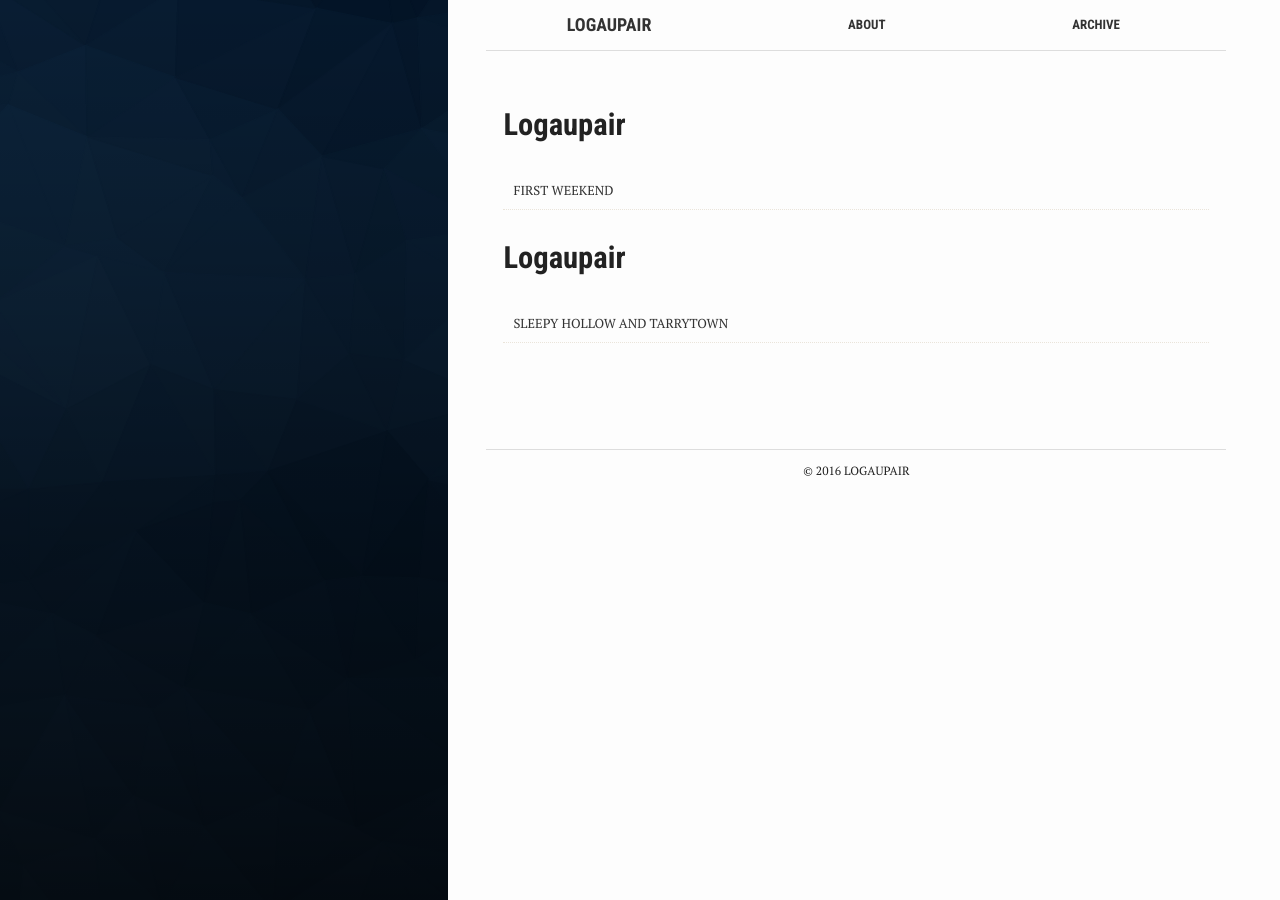
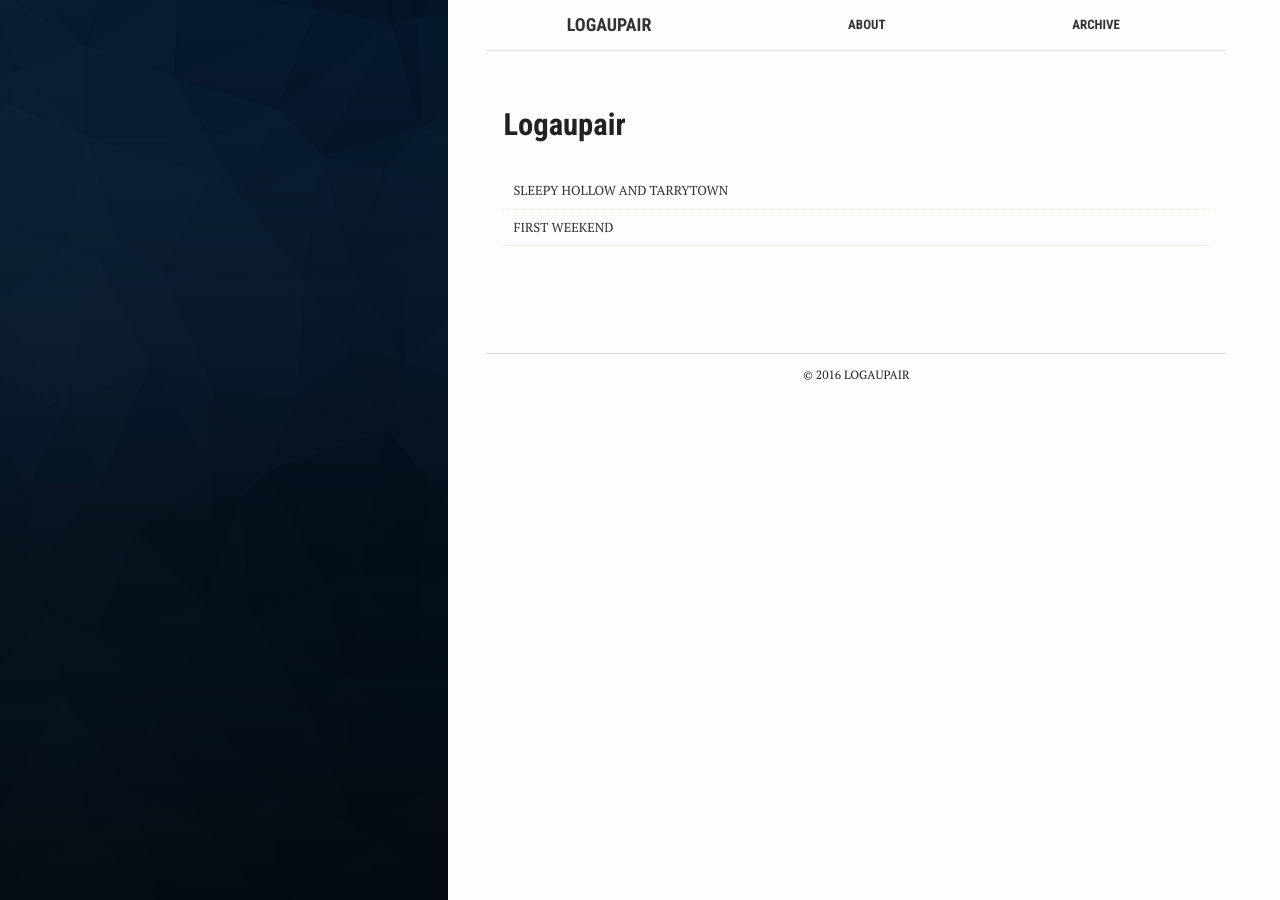
Before and after one commit to logaupair/logaupair.github.io, a Jekyll site: the page built from posts.html, in a window 1280 px wide. Built offline with Jekyll 4.4.1, drawn with Linux system fonts in a browser that asks for light colours.

Commit message:
Updated Sleepy Hollow And Tarrytown

```diff
--- a/_posts/2016-10-25-sleepy-hollow-and-tarrytown.markdown
+++ b/_posts/2016-10-25-sleepy-hollow-and-tarrytown.markdown
@@ -4,7 +4,7 @@ date: 2016-10-25 07:48:00 Z
 categories:
 - posts
 tags:
-- logaupair
+- LogAupair
 bg: 03lighthouse.jpg
 summary: Cemetery and lighthouse
 author: LogAupair
```
